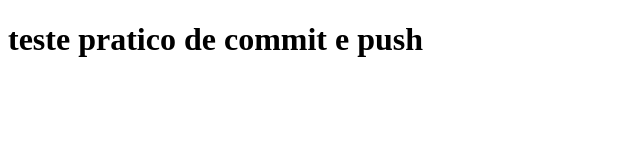
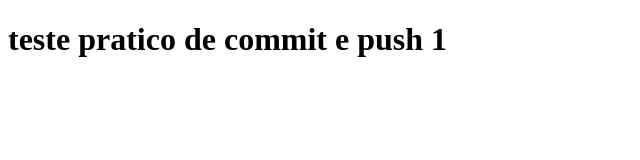
Before and after one commit to LucasBM6/New-dev-journey, a Next.js app: page / in a window 1280 px wide. Shown: the top 160 px of the page, without its empty margins (0-640 px from the left). Built offline with nearby package versions, Linux system fonts and the light colour scheme.

Commit message:
modificação da mensagem do commit

```diff
--- a/pages/index.js
+++ b/pages/index.js
@@ -1,5 +1,5 @@
 function Home(){
-    return <h1>teste pratico de commit e push</h1>
+    return <h1>teste pratico de commit e push 1</h1>
 }
 
 export default Home;
```
